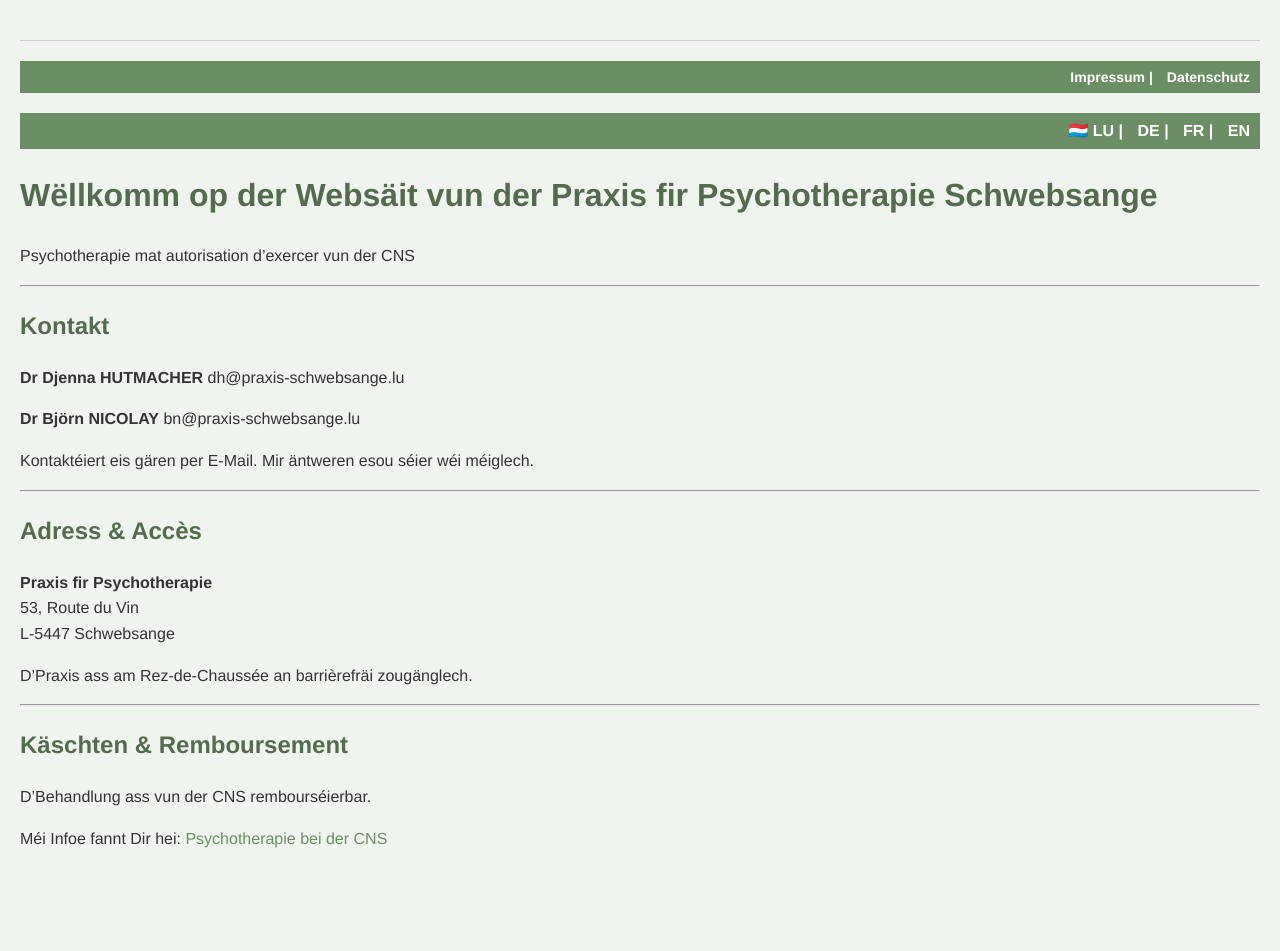
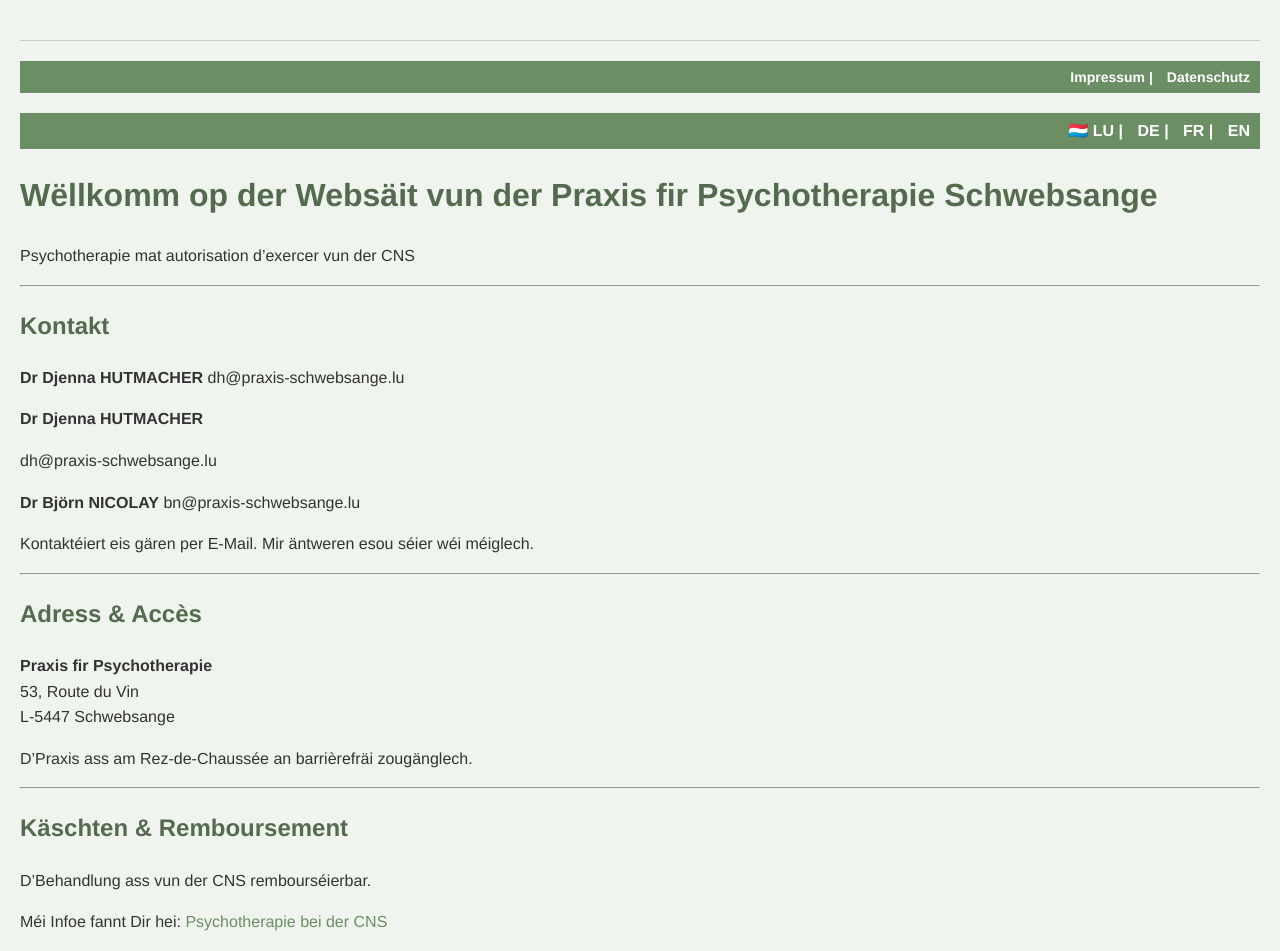
Before and after one commit to bjoernbrightside/praxis-schwebsange, a Jekyll site: the page built from lb/index.md, in a window 1280 px wide. Built offline with Jekyll 4.4.1, drawn with Linux system fonts in a browser that asks for light colours; before the commit the page ends 900 px from its top, so only the background shows below that.

Commit message:
Update index.md

```diff
--- a/lb/index.md
+++ b/lb/index.md
@@ -17,7 +17,9 @@ Psychotherapie mat autorisation d'exercer vun der CNS
 **Dr Djenna HUTMACHER**
 dh@praxis-schwebsange.lu
 
+**Dr Djenna HUTMACHER**
 
+dh@praxis-schwebsange.lu
 
 **Dr Björn NICOLAY**
 bn@praxis-schwebsange.lu
```
